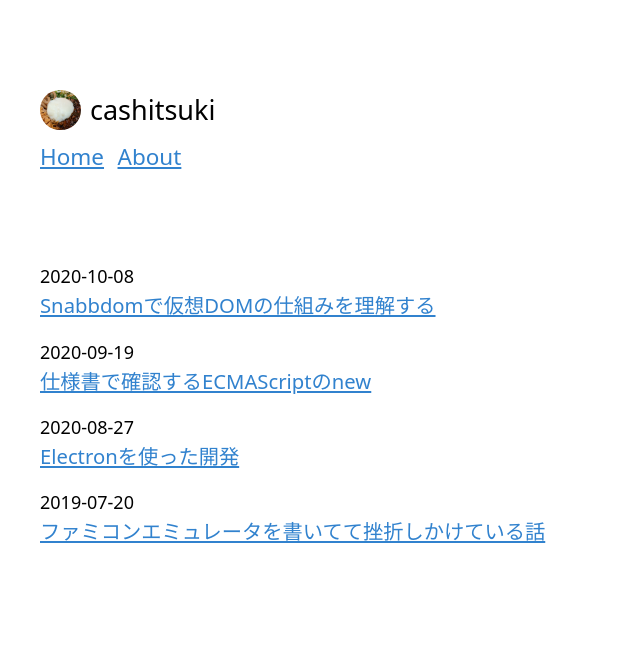
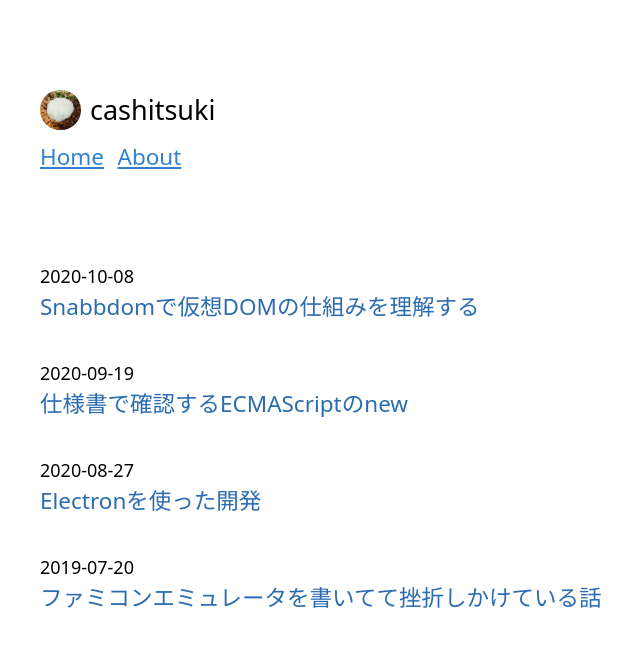
Before and after one commit to jueve/blog, a Next.js app: page / in a window 1280 px wide. Shown: the top 646 px of the page, without its empty margins (156-796 px from the left). Built offline with nearby package versions, Linux system fonts and the light colour scheme.

Commit message:
スタイルを修正

```diff
--- a/components/ArticleSummary.tsx
+++ b/components/ArticleSummary.tsx
@@ -4,10 +4,10 @@ import Link from "next/link";
 
 export function ArticleSummary(summary: Summary): JSX.Element {
   return (
-    <div className="mb-4">
+    <div className="mb-8">
       <p className="strong">{summary.date}</p>
       <Link href={`/article/${summary.slug}`}>
-        <a className="text-lg text-blue-600 underline">{summary.title}</a>
+        <a className="text-xl text-blue-700">{summary.title}</a>
       </Link>
     </div>
   );
```
